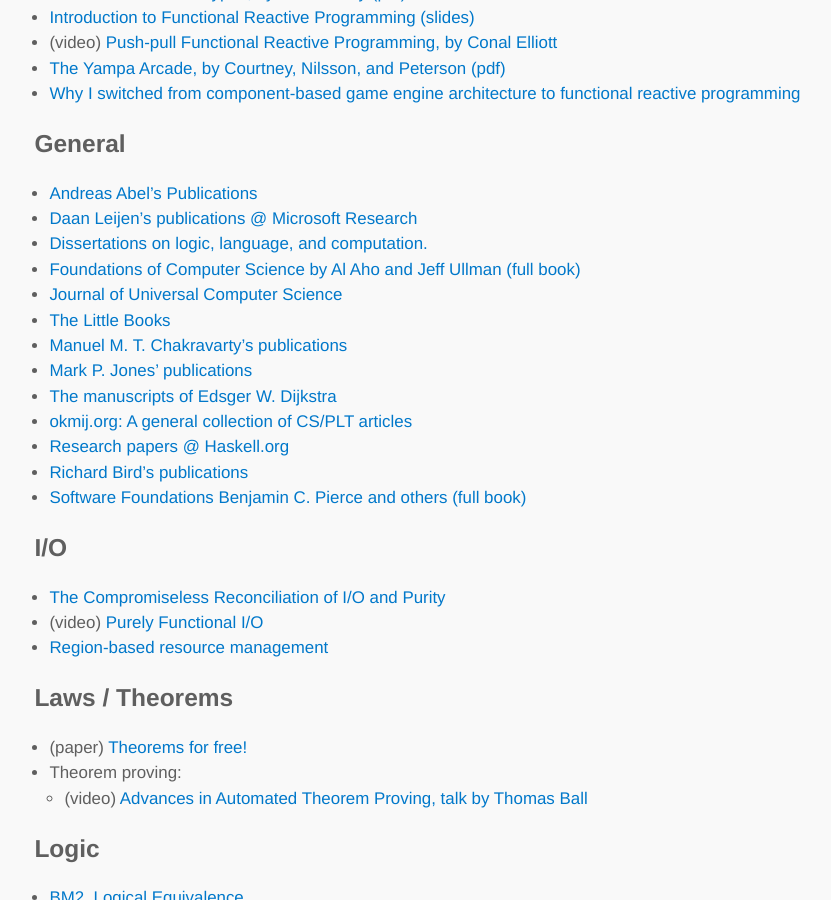
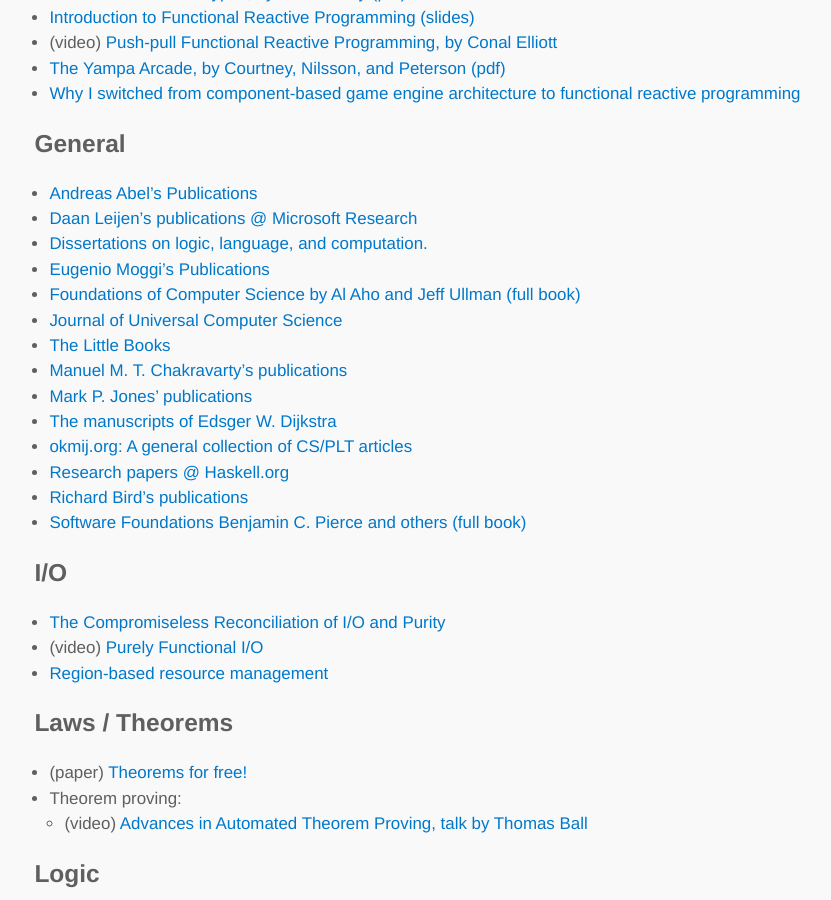
Before and after one commit to lambdatoast/lambdatoast.github.com, a Jekyll site: the page built from cs-resources/index.md, in a window 1280 px wide and 900 px high, scrolled down 4029 px. Shown: the whole window, without its empty margins (200-1031 px from the left). Built offline with Jekyll 4.4.1, drawn with Linux system fonts in a browser that asks for light colours.

Commit message:
Add link to Moggi's publications.

```diff
--- a/cs-resources/index.md
+++ b/cs-resources/index.md
@@ -149,6 +149,7 @@
   - [Andreas Abel's Publications](http://www2.tcs.ifi.lmu.de/~abel/publications.html)
   - [Daan Leijen's publications @ Microsoft Research](http://research.microsoft.com/apps/mobile/showpage.aspx?page=/en-us/people/daan/pubs.aspx)
   - [Dissertations on logic, language, and computation.](http://www.illc.uva.nl/Research/Dissertations/)
+  - [Eugenio Moggi's Publications](http://www.disi.unige.it/person/MoggiE/publications.html)
   - [Foundations of Computer Science by Al Aho and Jeff Ullman (full book)](http://i.stanford.edu/~ullman/focs.html)
   - [Journal of Universal Computer Science](http://www.jucs.org/jucs_articles_by_category)
   - [The Little Books](http://www.ccs.neu.edu/home/matthias/books.html)
```
